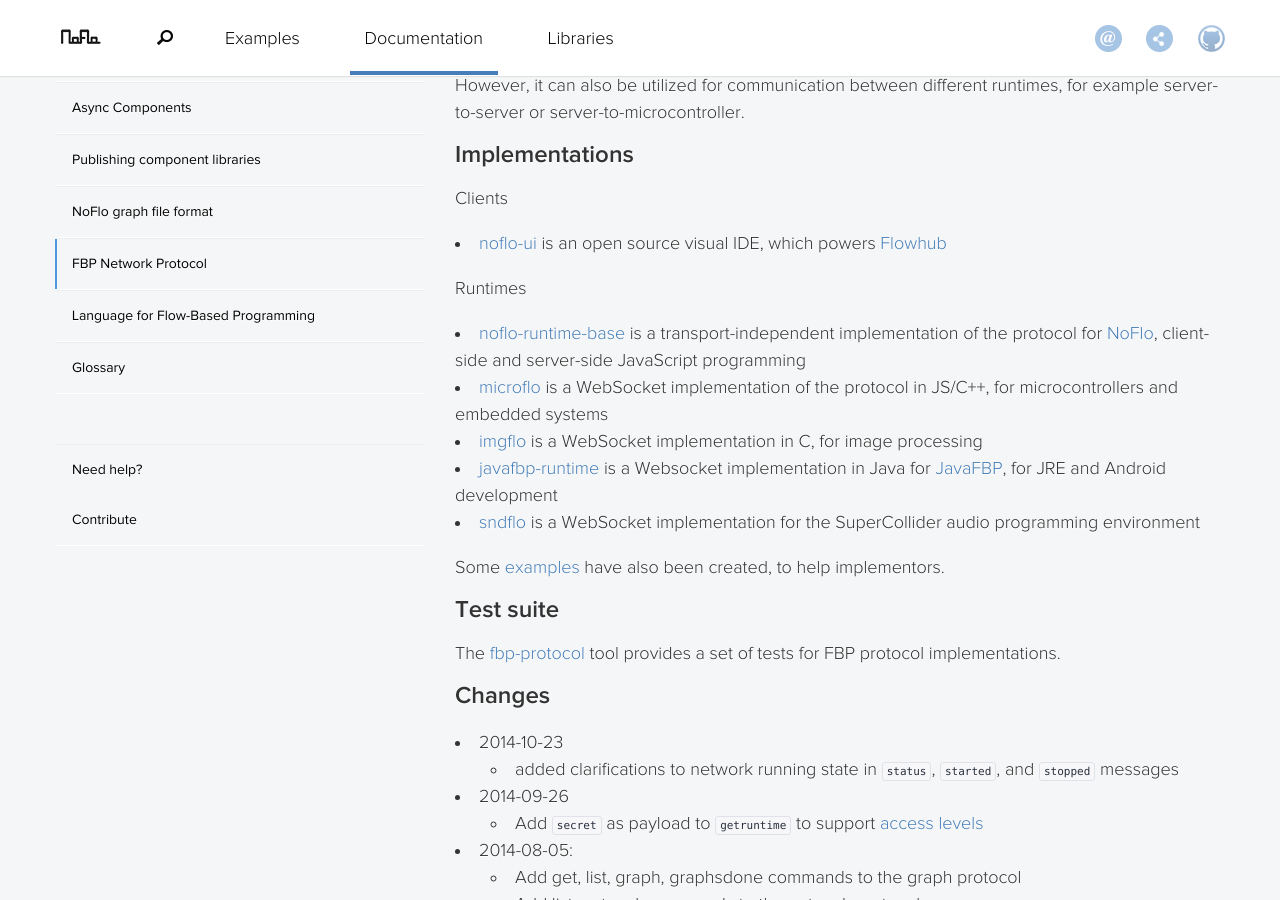
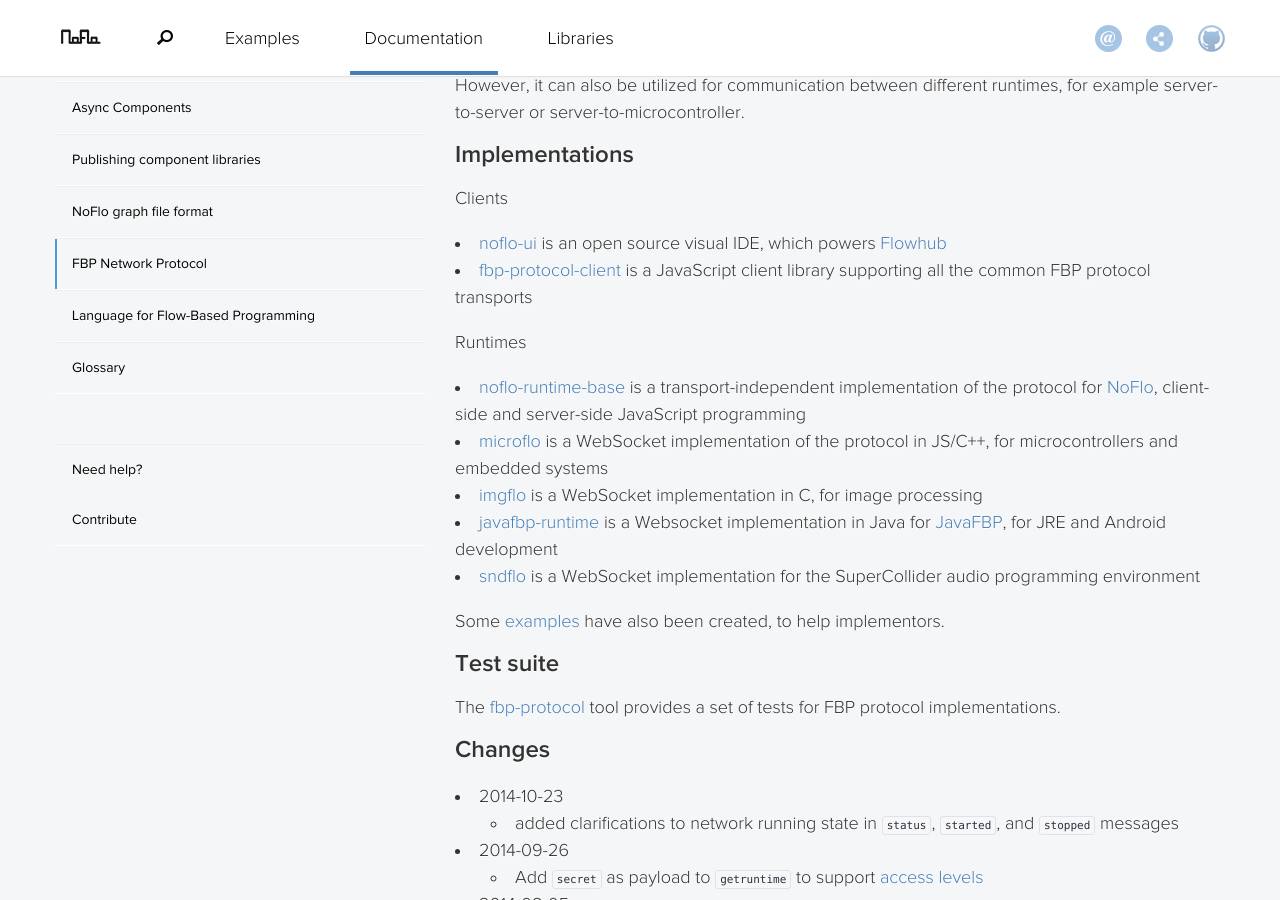
Before and after one commit to noflo/noflo.github.io, a Jekyll site: the page built from documentation/_posts/2013-07-09-protocol.md, in a window 1280 px wide and 900 px high, scrolled down 419 px. Built offline with Jekyll 4.4.1, drawn with Linux system fonts in a browser that asks for light colours; nearby versions of some CDN libraries; Markdown is read by kramdown in place of the engine named in the settings.

Commit message:
Add fbp-protocol-client

```diff
--- a/documentation/_posts/2013-07-09-protocol.md
+++ b/documentation/_posts/2013-07-09-protocol.md
@@ -9,6 +9,7 @@ The Flow-Based Programming network protocol (*FBP protocol*) has been designed p
 Clients
 
 * [noflo-ui](https://github.com/noflo/noflo-ui) is an open source visual IDE, which powers [Flowhub](http://flowhub.io)
+* [fbp-protocol-client](https://github.com/flowbased/fbp-protocol-client) is a JavaScript client library supporting all the common FBP protocol transports
 
 Runtimes
 
```
